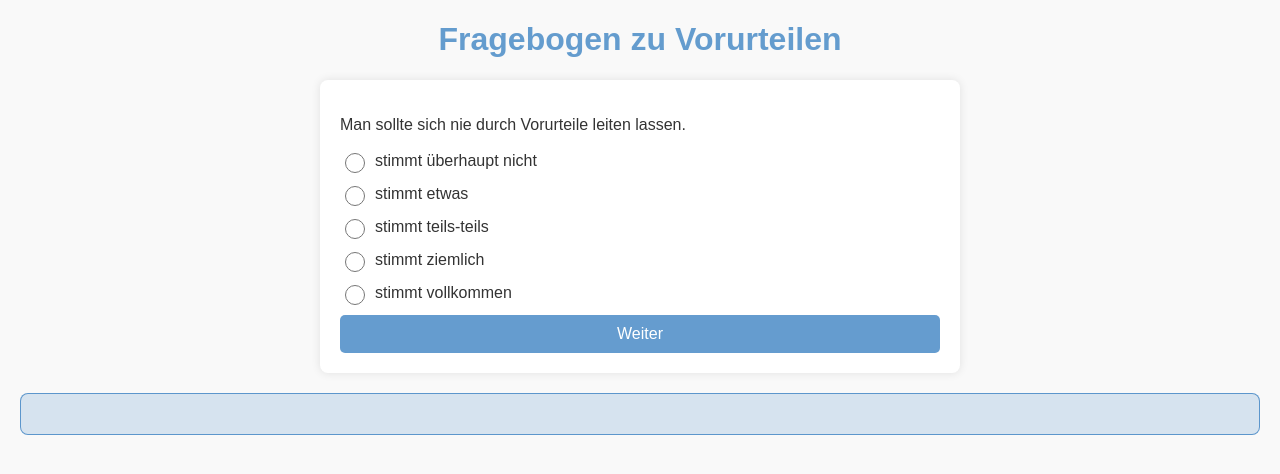
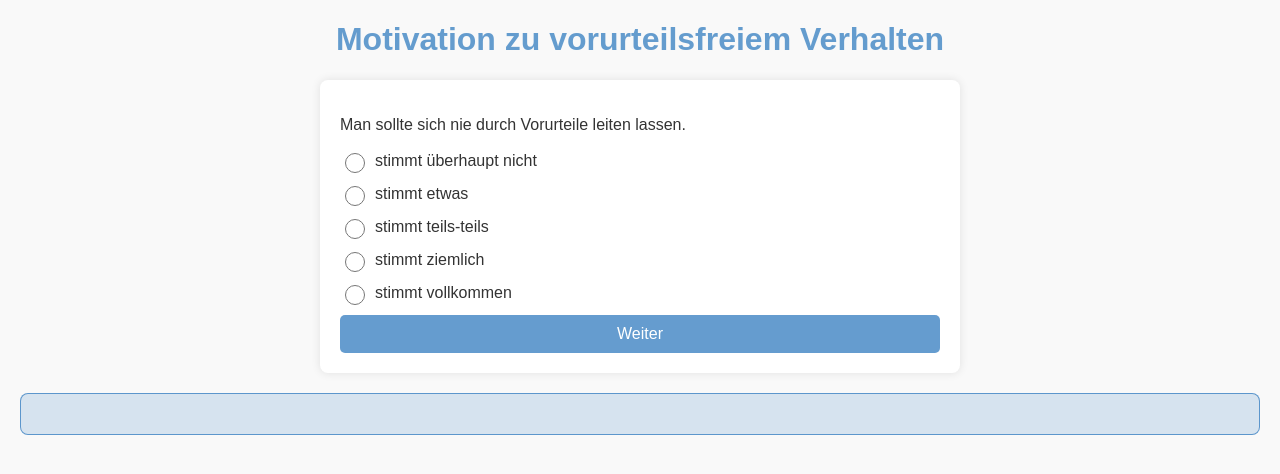
Before and after one commit to ChristianKempny/BB-Questionair, a plain HTML site: page index.html in a window 1280 px wide. Drawn offline with Linux system fonts and the light colour scheme.

Commit message:
Update index.html

```diff
--- a/index.html
+++ b/index.html
@@ -198,7 +198,7 @@
     </script>
 </head>
 <body>
-    <h1>Fragebogen zu Vorurteilen</h1>
+    <h1>Motivation zu vorurteilsfreiem Verhalten</h1>
     <div id="question-container">
         <p id="question-text"></p>
         <div id="options"></div>
```
